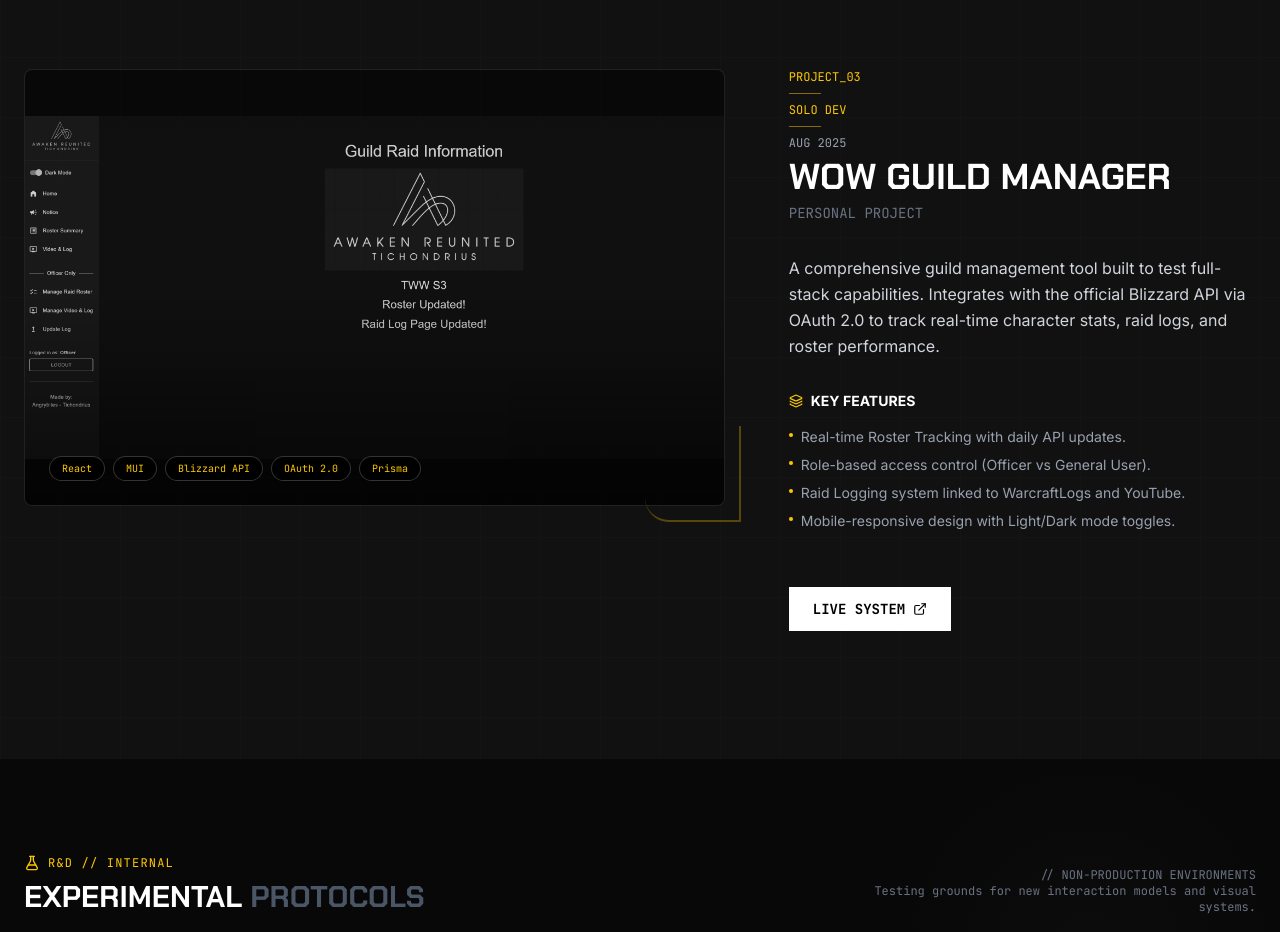
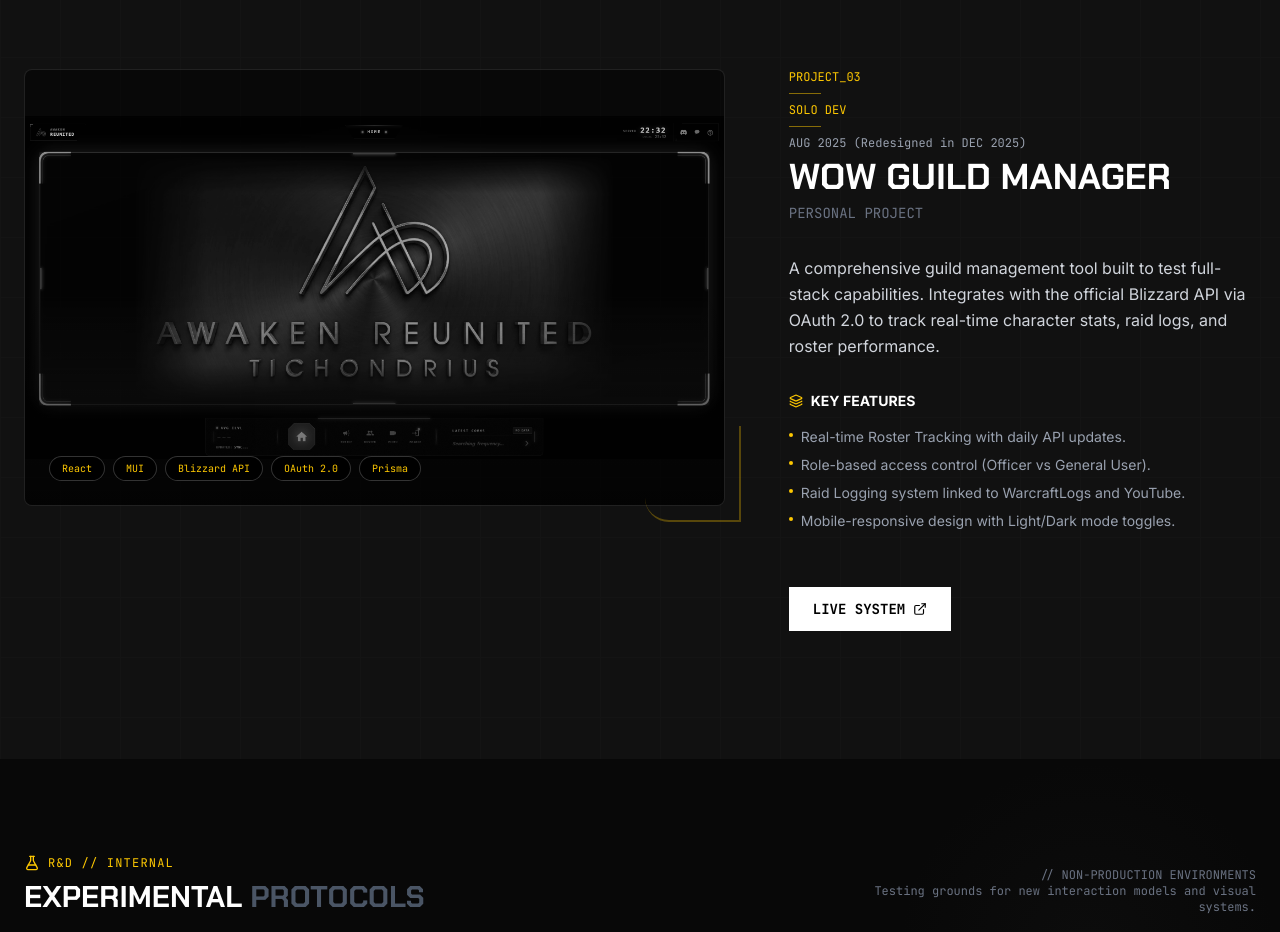
Before and after one commit to procooho/my-pr-page, a Next.js app: page / in a window 1280 px wide. Shown: the part 4700-5632 px from the top of the page. Built offline with nearby package versions, Linux system fonts and the light colour scheme.

Commit message:
Project Update

```diff
--- a/src/app/components/sections/Projects.tsx
+++ b/src/app/components/sections/Projects.tsx
@@ -52,7 +52,7 @@
         title: "WoW Guild Manager",
         subtitle: "PERSONAL PROJECT",
         role: "SOLO DEV",
-        period: "AUG 2025",
+        period: "AUG 2025 (Redesigned in DEC 2025)",
         url: "https://wow-guild-raid-ilvl.vercel.app/",
         image: "/Guild Item Level Tracker.png",
         tech: ["React", "MUI", "Blizzard API", "OAuth 2.0", "Prisma"],
```
Also changed, not shown: public/Guild Item Level Tracker.png.
